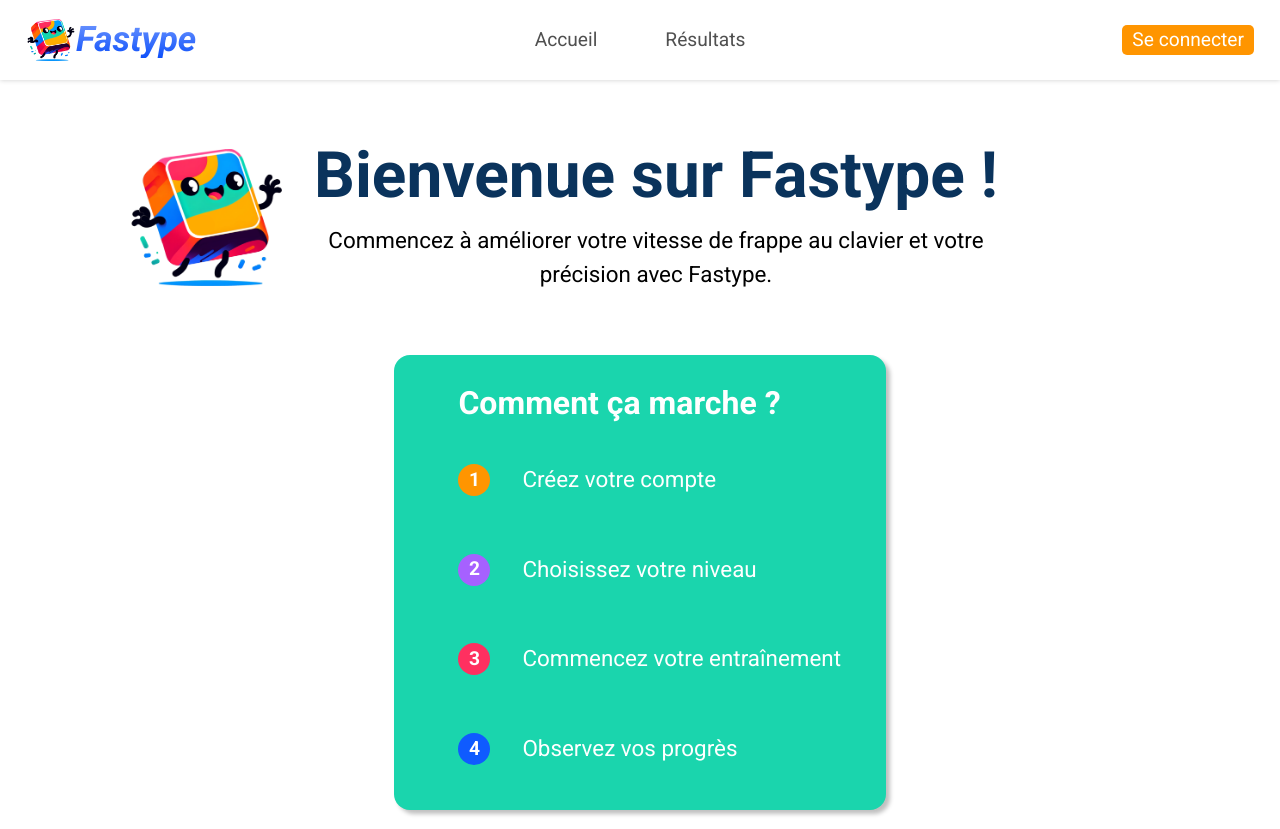
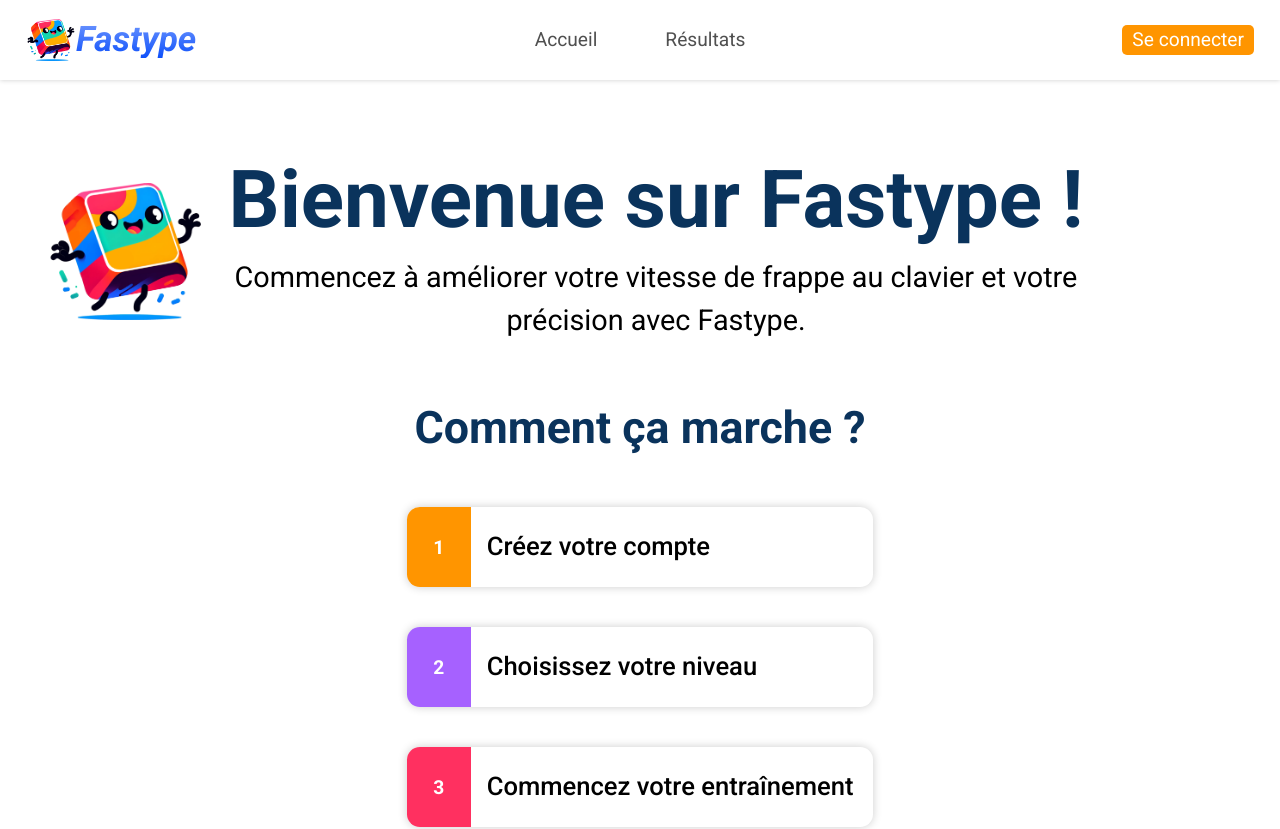
Before and after one commit to Incisif/fastype, a React (Vite) app in the folder fastype/: page / in a window 1280 px wide. Shown: the top 829 px of the page. Built offline with nearby package versions, Linux system fonts and the light colour scheme.

Commit message:
Redesigned Home Page Layout

```diff
--- a/fastype/src/components/LoginModal/index.tsx
+++ b/fastype/src/components/LoginModal/index.tsx
@@ -26,7 +26,7 @@
   top: 50%;
   left: 50%;
   width: 500px;
-  height: 590px;
+  height: 620px;
   background-color: white;
   backdrop-filter: blur(18px);
   transform: translate(-50%, -50%);
--- a/fastype/src/components/TypingBox/index.tsx
+++ b/fastype/src/components/TypingBox/index.tsx
@@ -67,6 +67,7 @@
 const TypingBoxWrapper = styled.div`
   position: relative;
   width: 80%;
+  margin-top: 2rem;
 `;
 const TypingBoxContainer = styled.div`
   position: relative;
@@ -474,7 +475,6 @@
   };
 
   const handleOnClickSettings = () => {
-    // Réinitialisation du niveau sélectionné
     dispatch(setSelectedLevel(null));
   };
 
--- a/fastype/src/components/header/index.tsx
+++ b/fastype/src/components/header/index.tsx
@@ -132,7 +132,7 @@
               <StyledLinks to="/results">Résultats</StyledLinks>
             </LinksContainer>
             <NavBarRight></NavBarRight>
-            {isModalOpen && <LoginModal onClose={handleModalToggle} initialMode="signup" />}
+            {isModalOpen && <LoginModal onClose={handleModalToggle} initialMode="login" />}
           </NavBar>
         </MiddleContainer>
         <RightContainer>
--- a/fastype/src/pages/Home/index.tsx
+++ b/fastype/src/pages/Home/index.tsx
@@ -17,7 +17,7 @@
   display: flex;
   align-items: center;
   justify-content: center;
-  margin-top: 4rem;
+  margin-top: 5rem;
   transform: translateX(-4rem);
 `;
 const TitleTextContainer = styled.div`
@@ -25,10 +25,10 @@
   flex-direction: column;
   align-items: center;
   justify-content: space-around;
-  width: 70%;
+  width: 85%;
 `;
 const Title = styled.h2`
-  font-size: 4rem;
+  font-size: 5rem;
   font-weight: 700;
   color: var(--dark-blue-color);
   text-align: center;
@@ -47,68 +47,68 @@
   align-items: center;
   justify-content: center;
   text-align: center;
-  font-size: 1.4rem;
+  font-size: 1.8rem;
   line-height: 1.5;
 `;
 
 const SubTitle = styled.h3`
   margin-top: 3rem;
-  font-size: 2rem;
+  font-size: 2.8rem;
   font-weight: 700;
   color: var(--dark-blue-color);
+  text-align: center;
 `;
 const HowItWorksContainer = styled.div`
   display: flex;
   flex-direction: column;
   justify-content: center;
-  width: 40%;
-  background-color: var(--light-green-color);
+  width: 38%;
   border-radius: 1rem;
-  color: white;
-  padding: 1rem 0 1rem 4rem;
-  margin-top: 4rem;
-  box-shadow: 4px 4px 4px 0px rgba(0, 0, 0, 0.25);
-  h3 {
-    color: white;
-    margin-top: 1rem;
-  }
+  padding: 1rem 0 1rem 0;
 `;
 const StyledList = styled.ul`
   display: flex;
   flex-direction: column;
   justify-content: center;
-  line-height: 4;
   font-size: 1.4rem;
   margin-top: 1rem;
 `;
-const LiWrapper = styled.div`
+const NumberedCard = styled.div`
   display: flex;
   align-items: center;
-  gap: 1rem;
+  margin-top: 2.5rem;
+  padding: 0 1rem 0 0;
+  box-shadow: 0 0 10px 0 rgba(0, 0, 0, 0.2);
+  height: 5rem;
+  border-radius: 0.8rem;
+  p{
+    font-size: 1.6rem;
+    font-weight: 500;
+  }
 `;
-const NumberedCircle = styled.span`
+const CardsNumber = styled.span`
   display: flex;
   align-items: center;
   justify-content: center;
-  width: 2rem;
-  height: 2rem;
-  border-radius: 50%;
+  width: 4rem;
+  height: 100%;
   color: var(--white-color);
   font-size: 1.2rem;
   font-weight: 700;
   text-align: center;
   margin-right: 1rem;
+  border-radius: 0.8rem 0 0 0.8rem;
 `;
-const FirstStyledCircle = styled(NumberedCircle)`
+const FirstStyledCircle = styled(CardsNumber)`
   background-color: var(--orange-color);
 `;
-const SecondStyledCircle = styled(NumberedCircle)`
+const SecondStyledCircle = styled(CardsNumber)`
   background-color: var(--violet-color);
 `;
-const ThirdStyledCircle = styled(NumberedCircle)`
+const ThirdStyledCircle = styled(CardsNumber)`
   background-color: var(--red-color);
 `;
-const FourthStyledCircle = styled(NumberedCircle)`
+const FourthStyledCircle = styled(CardsNumber)`
   background-color: var(--blue-color);
 `;
 const SignInSignUpCallToAction = styled.div`
@@ -127,7 +127,7 @@
     align-items: center;
     justify-content: center;
     text-align: center;
-    font-size: 1.5rem;
+    font-size: 1.8rem;
     line-height: 1.5;
   }
 `;
@@ -184,19 +184,22 @@
         <HowItWorksContainer>
           <SubTitle>Comment ça marche ?</SubTitle>
           <StyledList>
-            <LiWrapper>
-              <FirstStyledCircle>1</FirstStyledCircle>Créez votre compte
-            </LiWrapper>
-            <LiWrapper>
-              <SecondStyledCircle>2</SecondStyledCircle>Choisissez votre niveau
-            </LiWrapper>
-            <LiWrapper>
-              <ThirdStyledCircle>3</ThirdStyledCircle>Commencez votre
-              entraînement
-            </LiWrapper>
-            <LiWrapper>
-              <FourthStyledCircle>4</FourthStyledCircle>Observez vos progrès
-            </LiWrapper>
+            <NumberedCard>
+              <FirstStyledCircle>1</FirstStyledCircle>
+              <p>Créez votre compte</p>
+            </NumberedCard>
+            <NumberedCard>
+              <SecondStyledCircle>2</SecondStyledCircle>
+              <p>Choisissez votre niveau</p>
+            </NumberedCard>
+            <NumberedCard>
+              <ThirdStyledCircle>3</ThirdStyledCircle>
+              <p>Commencez votre entraînement</p>
+            </NumberedCard>
+            <NumberedCard>
+              <FourthStyledCircle>4</FourthStyledCircle>
+              <p>Observez vos progrès</p>
+            </NumberedCard>
           </StyledList>
         </HowItWorksContainer>
         <SignInSignUpCallToAction>
@@ -210,7 +213,9 @@
             commencer votre voyage vers la maîtrise de la frappe au clavier.
           </p>
         </SignInSignUpCallToAction>
-        {isModalOpen && <LoginModal onClose={handleModalToggle} initialMode="signup" />}
+        {isModalOpen && (
+          <LoginModal onClose={handleModalToggle} initialMode="signup" />
+        )}
       </HomeContainer>
     </Main>
   );
```
